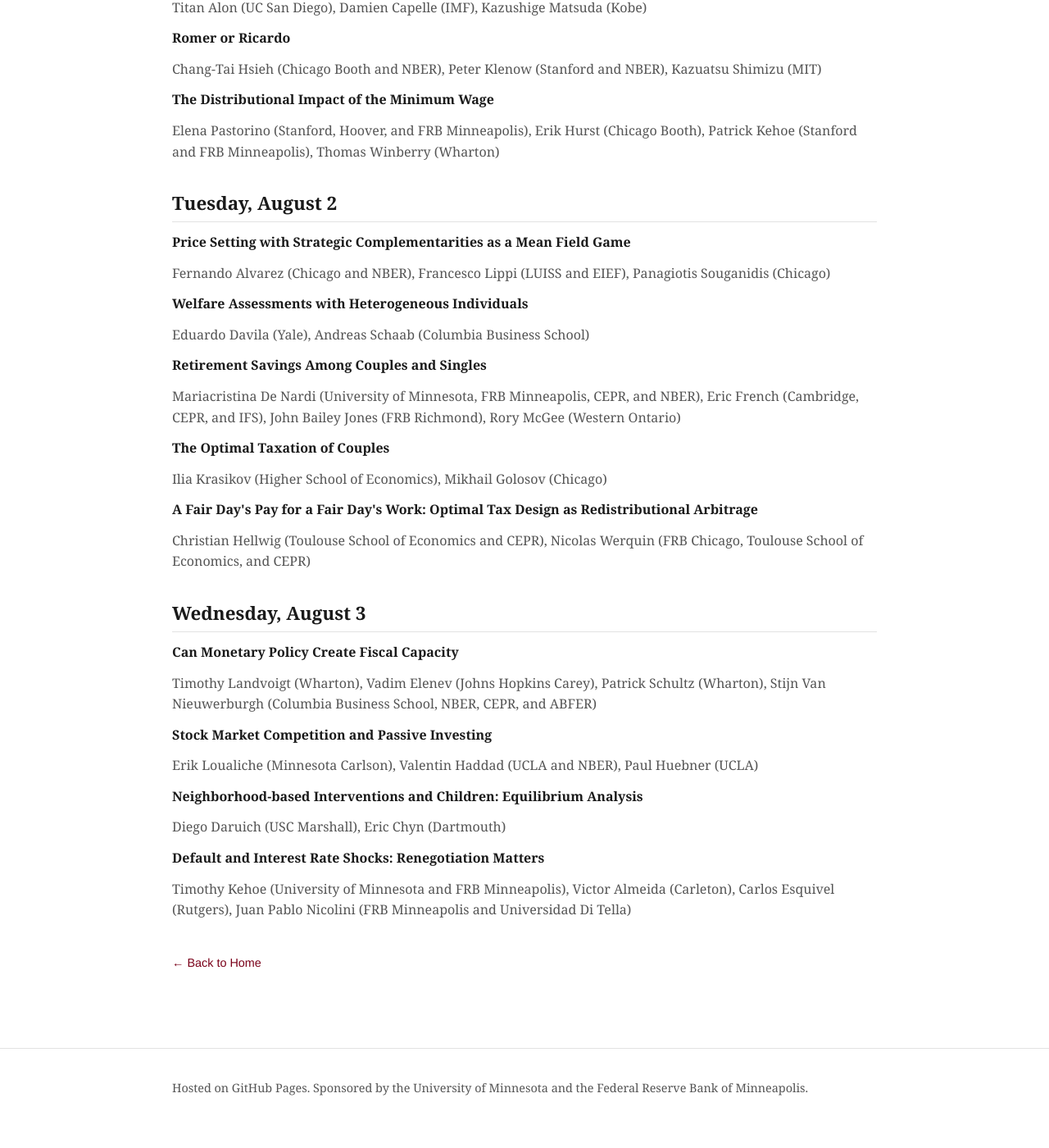
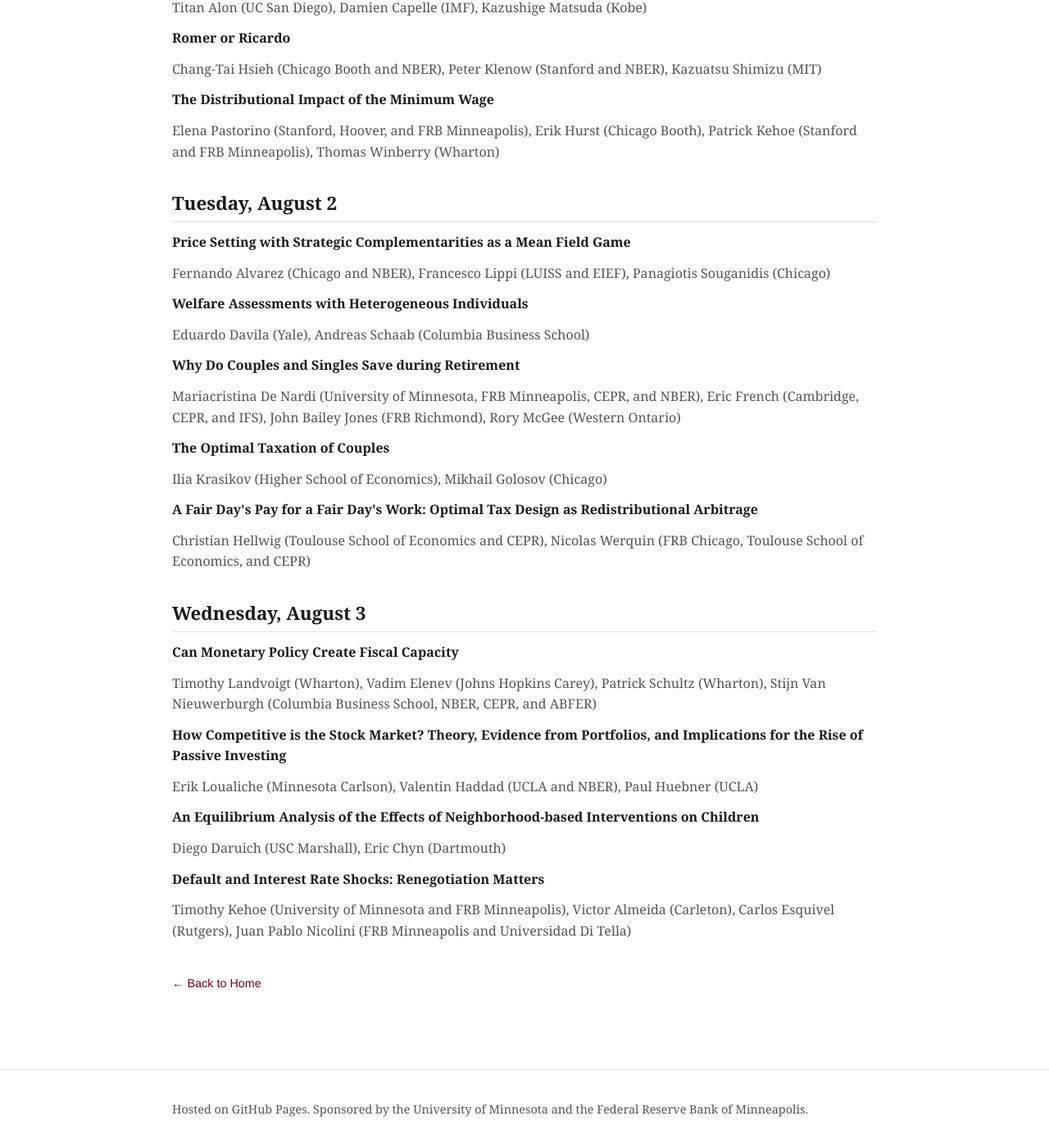
Before and after one commit to mnmacro/mnmacro.github.io, a Jekyll site: the page built from past/2022.md, in a window 1280 px wide and 1400 px high, scrolled down 617 px. Shown: the whole window at 82% size. Built offline with Jekyll 4.4.1, drawn with Linux system fonts in a browser that asks for light colours; before the commit the page ends 1991 px from its top, so only the background shows below that; some of the changed text lies outside the part shown.

Commit message:
Restore full paper titles from source for 2001, 2012, 2014, 2016, 2022
The original migration dropped post-colon subtitles for several papers and
rephrased four 2022 titles. Restore the verbatim titles from the source
Google Sites page (de-duped one obvious source typo in the 2022 University
Research title).

Co-Authored-By: Claude Opus 4.7 (1M context) <noreply@anthropic.com>

```diff
--- a/past/2022.md
+++ b/past/2022.md
@@ -18,7 +18,7 @@ organizers: Anmol Bhandari (University of Minnesota and Federal Reserve Bank of
 </div>
 
 <div class="session">
-  <p class="paper">University Research and Higher Education Markets</p>
+  <p class="paper">University Research and the Market for Higher Education</p>
   <p class="authors">Titan Alon (UC San Diego), Damien Capelle (IMF), Kazushige Matsuda (Kobe)</p>
 </div>
 
@@ -45,7 +45,7 @@ organizers: Anmol Bhandari (University of Minnesota and Federal Reserve Bank of
 </div>
 
 <div class="session">
-  <p class="paper">Retirement Savings Among Couples and Singles</p>
+  <p class="paper">Why Do Couples and Singles Save during Retirement</p>
   <p class="authors">Mariacristina De Nardi (University of Minnesota, FRB Minneapolis, CEPR, and NBER), Eric French (Cambridge, CEPR, and IFS), John Bailey Jones (FRB Richmond), Rory McGee (Western Ontario)</p>
 </div>
 
@@ -67,12 +67,12 @@ organizers: Anmol Bhandari (University of Minnesota and Federal Reserve Bank of
 </div>
 
 <div class="session">
-  <p class="paper">Stock Market Competition and Passive Investing</p>
+  <p class="paper">How Competitive is the Stock Market? Theory, Evidence from Portfolios, and Implications for the Rise of Passive Investing</p>
   <p class="authors">Erik Loualiche (Minnesota Carlson), Valentin Haddad (UCLA and NBER), Paul Huebner (UCLA)</p>
 </div>
 
 <div class="session">
-  <p class="paper">Neighborhood-based Interventions and Children: Equilibrium Analysis</p>
+  <p class="paper">An Equilibrium Analysis of the Effects of Neighborhood-based Interventions on Children</p>
   <p class="authors">Diego Daruich (USC Marshall), Eric Chyn (Dartmouth)</p>
 </div>
 
```
Also changed, not shown: past/2001.md (+3 -3 lines), past/2012.md (+1 -1 lines), past/2014.md (+1 -1 lines), past/2016.md (+2 -2 lines).
